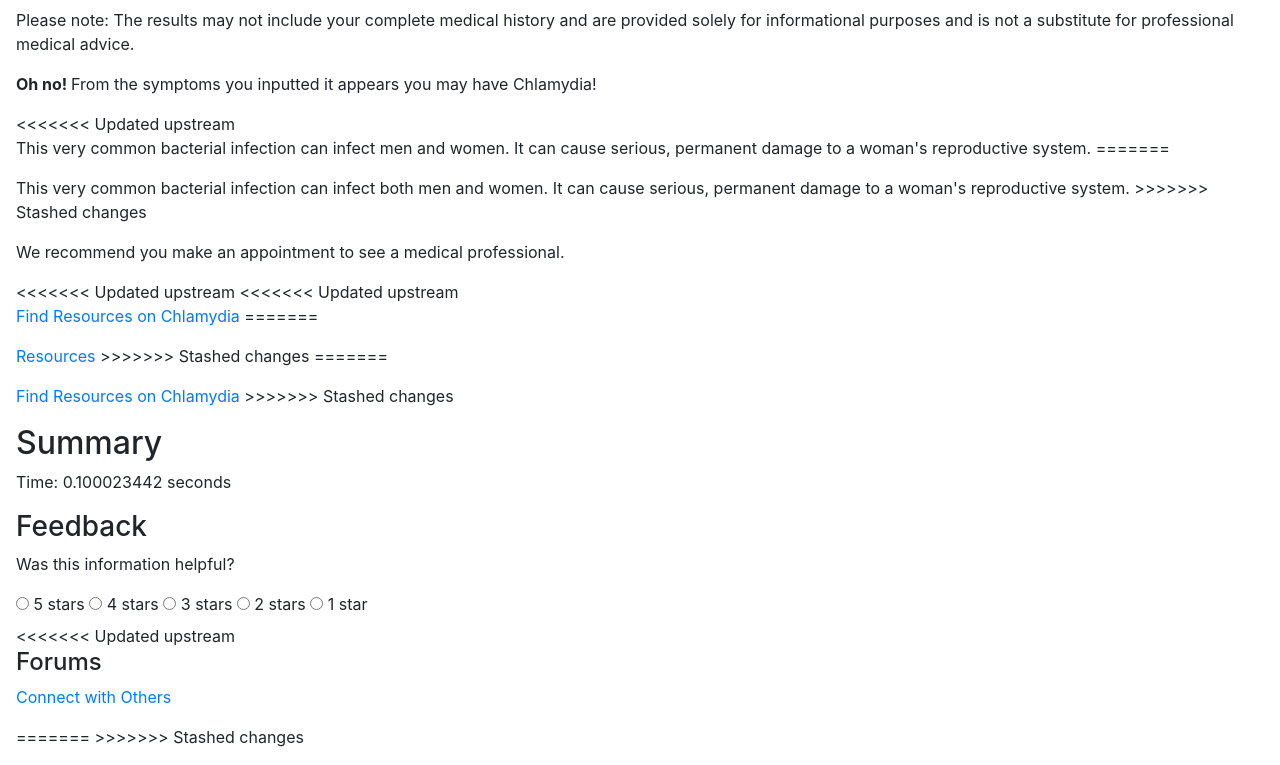
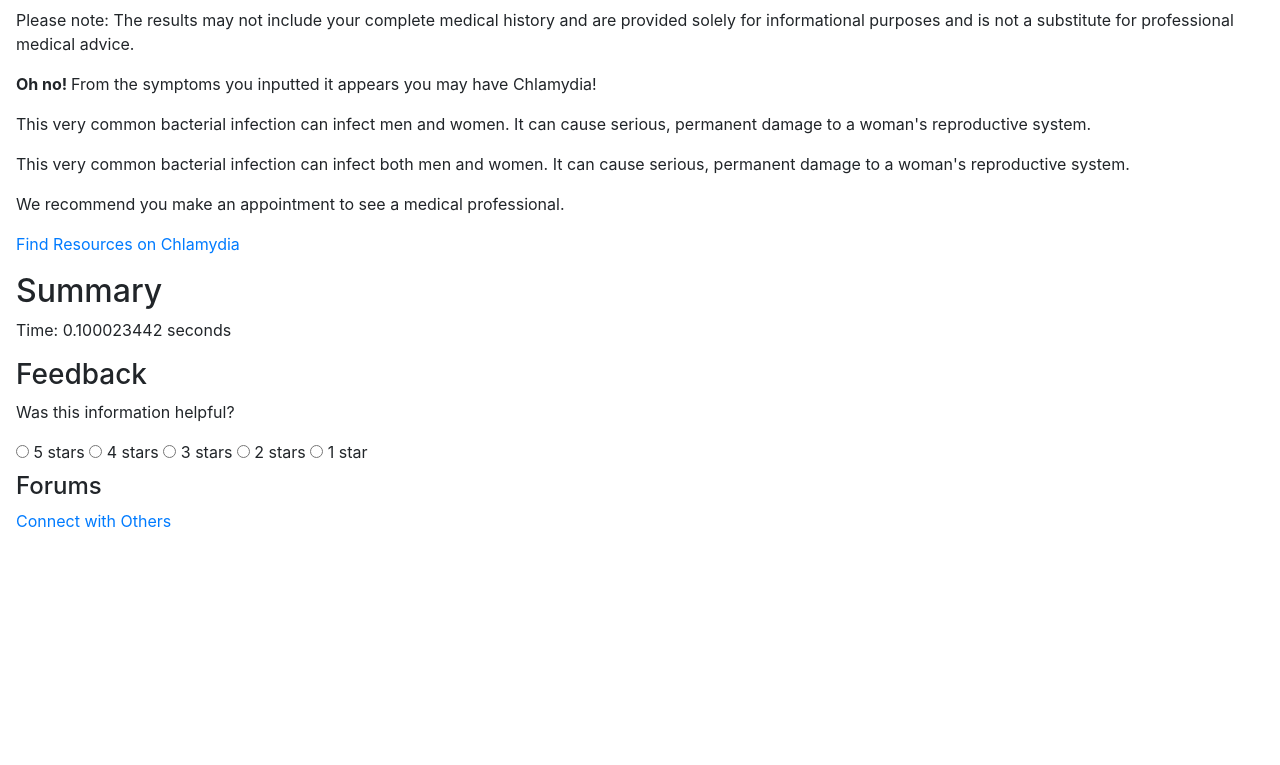
Before and after one commit to nchien2/wellbi, a Flask app: page /diagnose/results in a window 1280 px wide. Shown: the part 224-989 px from the top of the page. After the commit the page ends 751 px from the top, so only its background shows below. Run offline with Flask 2, Linux system fonts and the light colour scheme; some libraries are stand-ins or nearby versions.

Commit message:
remove trash

```diff
--- a/wellbi/templates/results.html
+++ b/wellbi/templates/results.html
@@ -10,24 +10,13 @@
   <div class = "results">
     <p><b> Oh no! </b>From the symptoms you inputted it appears you may have Chlamydia!
     </p>
-<<<<<<< Updated upstream
     <p> This very common bacterial infection can infect men and women. It can cause serious, permanent damage to a woman's reproductive system.
-=======
     <p> This very common bacterial infection can infect both men and women. It can cause serious, permanent damage to a woman's reproductive system.
->>>>>>> Stashed changes
     </p>
     <div class = "recommendation">
       <p> We recommend you make an appointment to see a medical professional.
       </p>
-<<<<<<< Updated upstream
-<<<<<<< Updated upstream
       <p><a href="{{ url_for('diagnose.resources')}}">Find Resources on Chlamydia</a>
-=======
-      <p><a href="{{ url_for('resources.clinics')}}">Resources</a>
->>>>>>> Stashed changes
-=======
-      <p><a href="{{url_for('diagnose.resources')}}">Find Resources on Chlamydia</a>
->>>>>>> Stashed changes
       </p>
     </div>
     <div class="Summary">
@@ -61,13 +50,11 @@
       </div>
       </body>
     </div>
-<<<<<<< Updated upstream
     <div class="Forums">
       <h4 class="header">Forums</h4>
       <p><a href="{{ url_for('diagnose.forums')}}">Connect with Others</a>
       </p>
-=======
->>>>>>> Stashed changes
+    </div>
   </div>
 
 {% endblock %}
```
